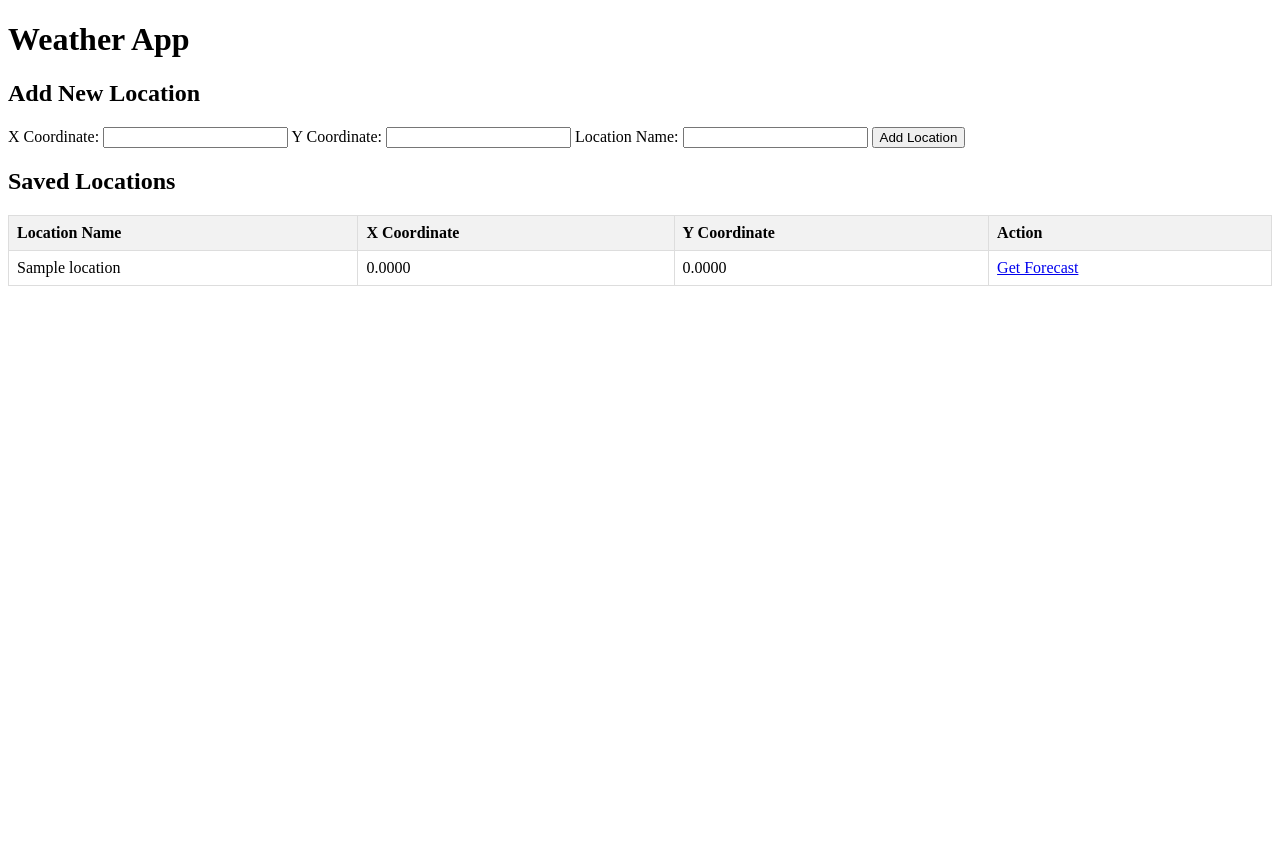
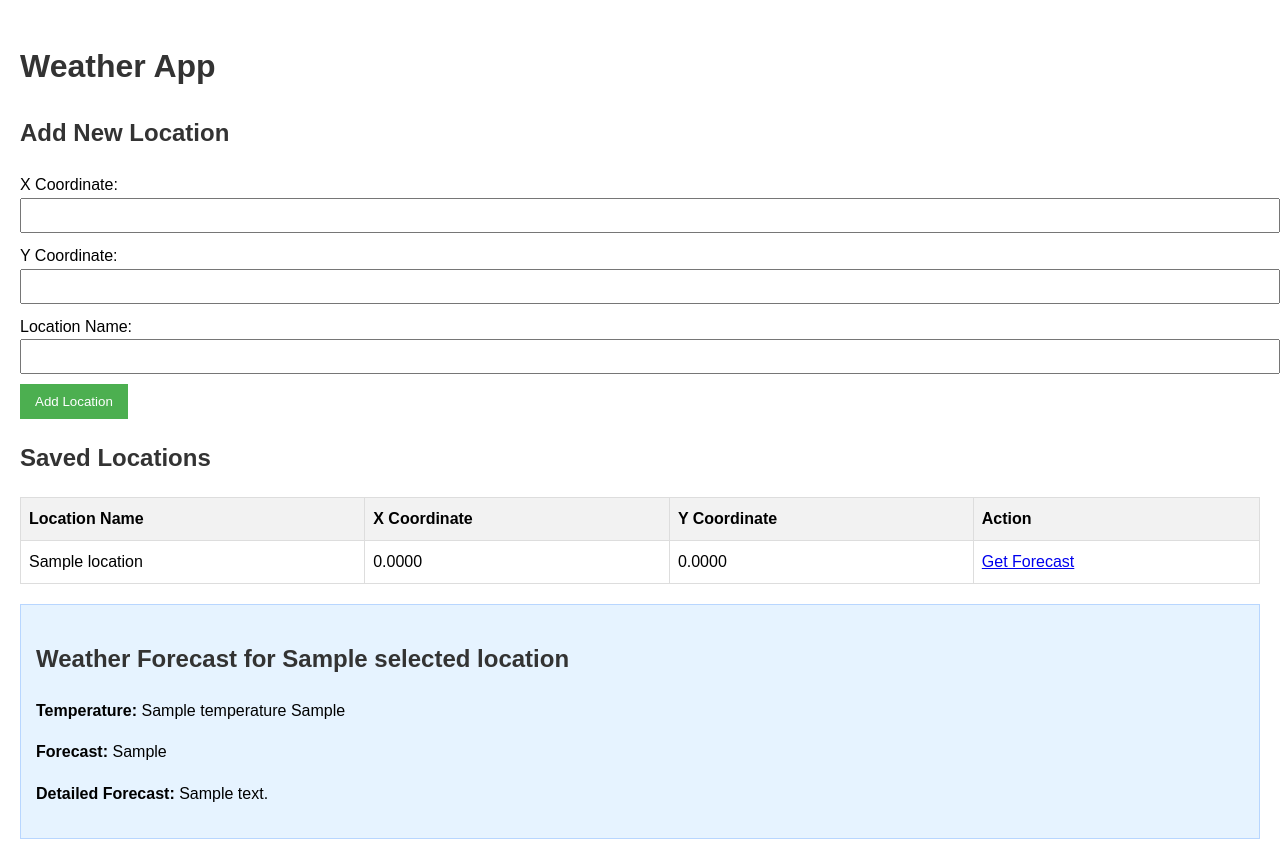
Before and after one commit to Katanji/weather-app, a PHP site: template src/Views/index.view.php in a window 1280 px wide. Before the commit the page ends 286 px from the top, so only its background shows below. Run offline with PHP 8.4, Linux system fonts and the light colour scheme; the template is opened without the code that fills it: most values are stand-ins (such as "Sample title", 1, 10 or a date in 2020).

Commit message:
improved FE design

```diff
--- a/src/Views/index.view.php
+++ b/src/Views/index.view.php
@@ -5,6 +5,33 @@
     <meta name="viewport" content="width=device-width, initial-scale=1.0">
     <title>Weather App</title>
     <style>
+        body {
+            font-family: Arial, sans-serif;
+            line-height: 1.6;
+            margin: 0;
+            padding: 20px;
+        }
+        h1, h2 {
+            color: #333;
+        }
+        form {
+            margin-bottom: 20px;
+        }
+        input[type="text"], input[type="number"] {
+            width: 100%;
+            padding: 8px;
+            margin-bottom: 10px;
+        }
+        button {
+            background-color: #4CAF50;
+            color: white;
+            padding: 10px 15px;
+            border: none;
+            cursor: pointer;
+        }
+        button:hover {
+            background-color: #45a049;
+        }
         table {
             border-collapse: collapse;
             width: 100%;
@@ -17,17 +44,29 @@
         th {
             background-color: #f2f2f2;
         }
+        .message {
+            background-color: #f8f8f8;
+            border: 1px solid #ddd;
+            padding: 10px;
+            margin-bottom: 20px;
+        }
+        .forecast {
+            background-color: #e6f3ff;
+            border: 1px solid #b8d6ff;
+            padding: 15px;
+            margin-top: 20px;
+        }
     </style>
 </head>
 <body>
 <h1>Weather App</h1>
 
-<!-- Display messages -->
 <?php if (!empty($message)): ?>
-    <p><?= htmlspecialchars($message) ?></p>
+    <div class="message">
+        <p><?= htmlspecialchars($message) ?></p>
+    </div>
 <?php endif; ?>
 
-<!-- Form to add new location -->
 <h2>Add New Location</h2>
 <form action="index.php" method="post">
     <label for="x_coord">X Coordinate:</label>
@@ -39,11 +78,10 @@
     <label for="location_name">Location Name:</label>
     <input type="text" id="location_name" name="location_name" required>
 
-    <input type="hidden" name="add_location" value="<?php echo uniqid(); ?>">
+    <input type="hidden" name="add_location" value="<?= uniqid() ?>">
     <button type="submit">Add Location</button>
 </form>
 
-<!-- Display saved locations -->
 <h2>Saved Locations</h2>
 <?php if (!empty($locations)): ?>
     <table>
@@ -58,30 +96,13 @@
         <tbody>
         <?php foreach ($locations as $location): ?>
             <tr>
-                <td><?= htmlspecialchars($location['name']) ?></td>
-                <td><?= number_format($location['x_coord'], 4, '.', '') ?></td>
-                <td><?= number_format($location['y_coord'], 4, '.', '') ?></td>
+                <td><?= htmlspecialchars($location['name'] ?? '') ?></td>
+                <td><?= number_format($location['x_coord'] ?? 0, 4, '.', '') ?></td>
+                <td><?= number_format($location['y_coord'] ?? 0, 4, '.', '') ?></td>
                 <td>
-                    <a href="?forecast=<?= $location['id'] ?>">Get Forecast</a>
+                    <a href="?forecast=<?= $location['id'] ?? '' ?>">Get Forecast</a>
                 </td>
             </tr>
-            <?php if (isset($selectedLocationId) && $selectedLocationId == $location['id'] && isset($forecast)): ?>
-                <tr>
-                    <td colspan="4">
-                        <h3>Weather Forecast for <?= htmlspecialchars($location['name']) ?></h3>
-                        <?php if (!empty($forecast)): ?>
-                            <p>Temperature:
-                                <?= isset($forecast['temperature']) ? htmlspecialchars($forecast['temperature']) : 'N/A' ?>
-                                <?= isset($forecast['temperatureUnit']) ? htmlspecialchars($forecast['temperatureUnit']) : '' ?>
-                            </p>
-                            <p>Forecast: <?= isset($forecast['shortForecast']) ? htmlspecialchars($forecast['shortForecast']) : 'N/A' ?></p>
-                            <p>Detailed Forecast: <?= isset($forecast['detailedForecast']) ? htmlspecialchars($forecast['detailedForecast']) : 'N/A' ?></p>
-                        <?php else: ?>
-                            <p>Weather forecast is currently unavailable for this location.</p>
-                        <?php endif; ?>
-                    </td>
-                </tr>
-            <?php endif; ?>
         <?php endforeach; ?>
         </tbody>
     </table>
@@ -89,5 +110,20 @@
     <p>No locations saved yet.</p>
 <?php endif; ?>
 
+<?php if (isset($selectedLocation) && isset($forecast)): ?>
+    <div class="forecast">
+        <h2>Weather Forecast for <?= htmlspecialchars($selectedLocation['name'] ?? 'Unknown Location') ?></h2>
+        <?php if (!empty($forecast)): ?>
+            <p><strong>Temperature:</strong> <?= htmlspecialchars($forecast['temperature'] ?? 'N/A') ?>
+                <?= htmlspecialchars($forecast['temperatureUnit'] ?? '') ?>
+            </p>
+            <p><strong>Forecast:</strong> <?= htmlspecialchars($forecast['shortForecast'] ?? 'N/A') ?></p>
+            <p><strong>Detailed Forecast:</strong> <?= htmlspecialchars($forecast['detailedForecast'] ?? 'N/A') ?></p>
+        <?php else: ?>
+            <p>Weather forecast is currently unavailable for this location.</p>
+        <?php endif; ?>
+    </div>
+<?php endif; ?>
+
 </body>
 </html>
```
Also changed, not shown: src/Controllers/LocationController.php (+22 -4 lines), src/Models/Location.php (+18 -7 lines), src/index.php (+7 -3 lines).
